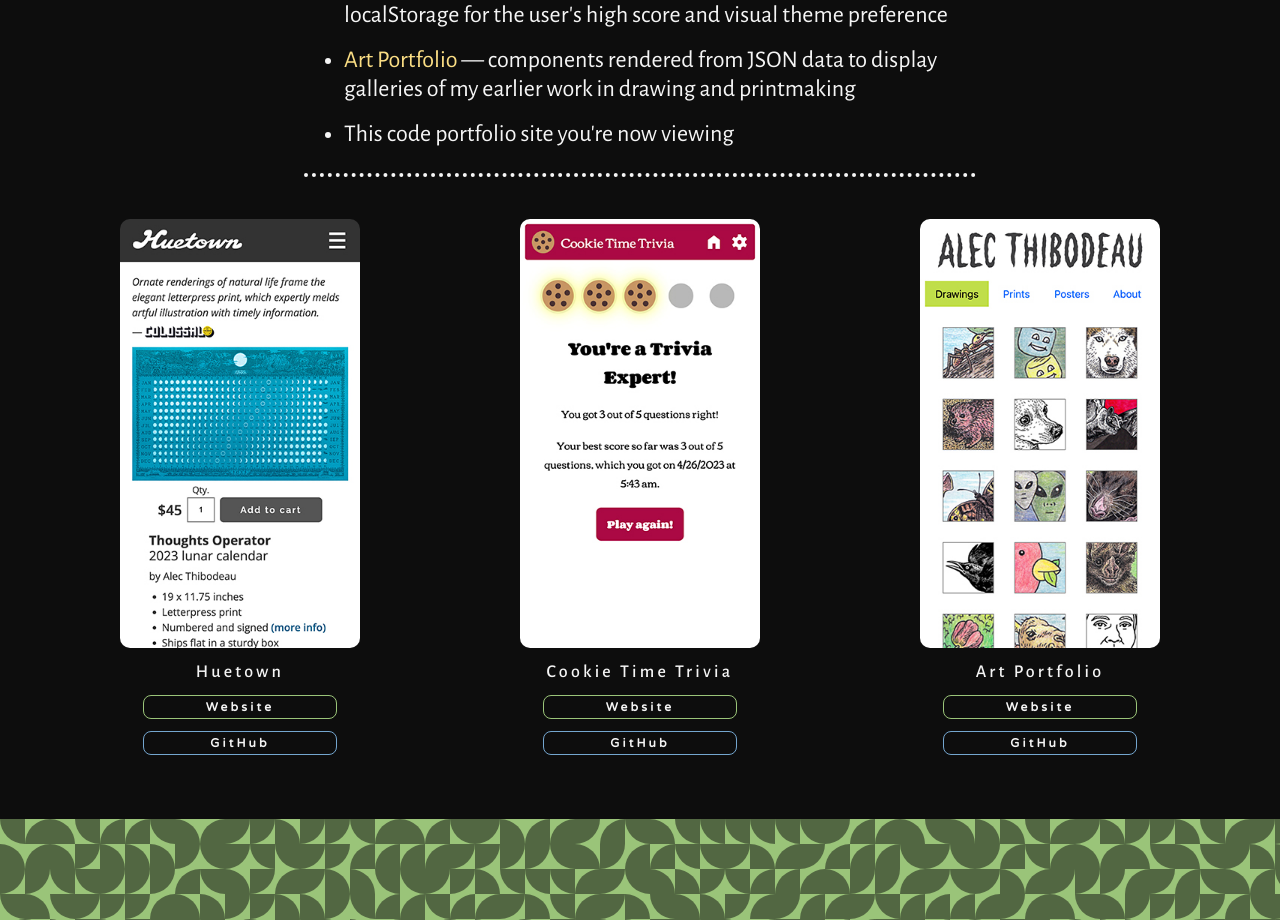
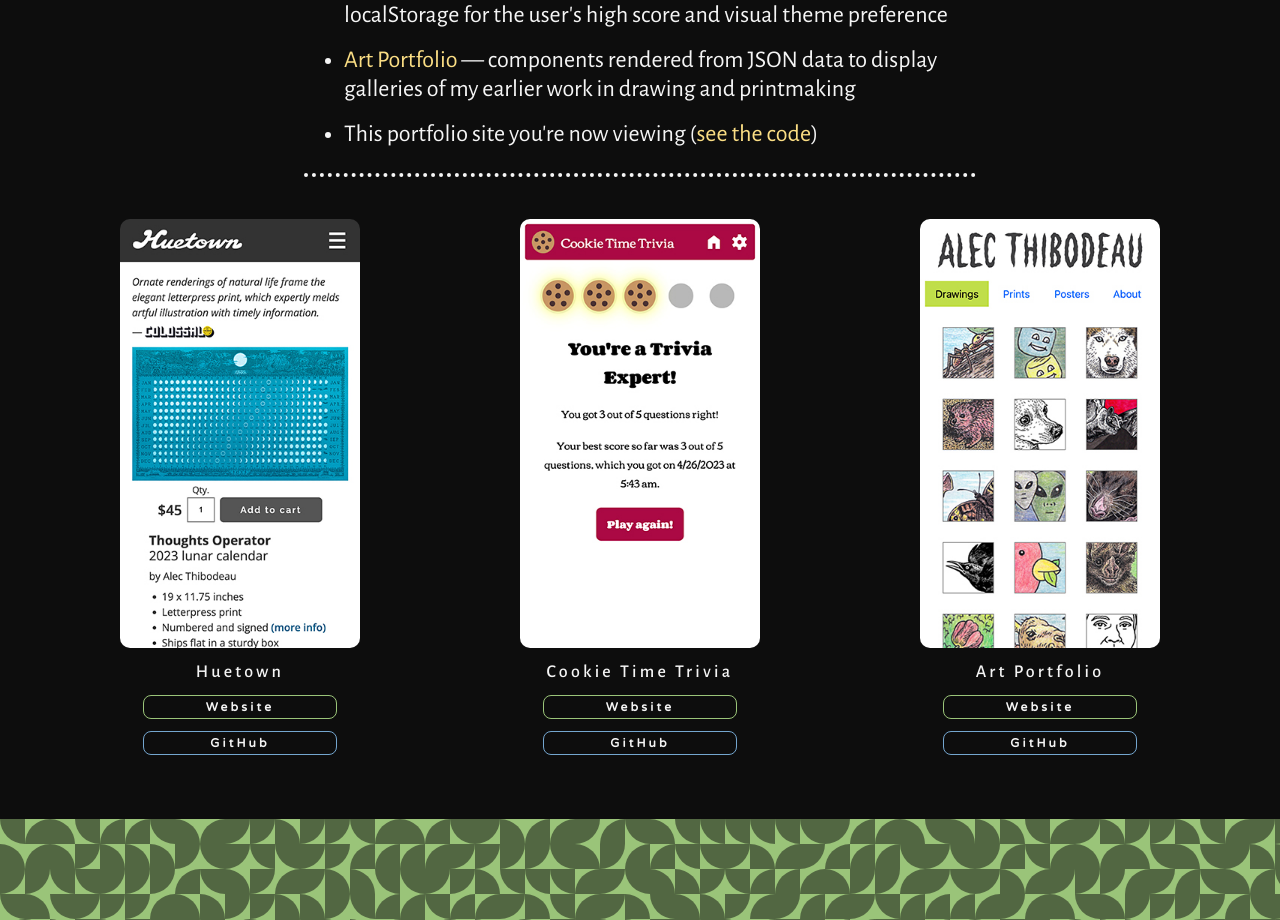
Before and after one commit to alecthibodeau/alecthibodeau.github.io, a React (Create React App) app: page / in a window 1280 px wide. Shown: the part 1732-2652 px from the top of the page. Built offline with nearby package versions, Linux system fonts and the light colour scheme.

Commit message:
Update hypertext in constants

```diff
--- a/src/components/Main.tsx
+++ b/src/components/Main.tsx
@@ -96,7 +96,13 @@ function Main(props: { isBreakpointXs: boolean, viewportWidth: number }): JSX.El
         </p>
         <ul>
           {selectProjects.map(renderProjectDescription)}
-          <li>This code portfolio site you're now viewing</li>
+          <li>
+            <span>This portfolio site you're now viewing (</span>
+            <a className="text-link" href={hypertextReference.codePortfolio}>
+              see the code
+            </a>
+            <span>)</span>
+          </li>
         </ul>
         <div className={sections.projects}>
           {selectProjects.map(renderProjectItem)}
--- a/src/constants.ts
+++ b/src/constants.ts
@@ -22,6 +22,7 @@ import resume from './assets/images/icon_solid_resume.svg';
 
 const hypertextReference = {
   artPortfolio: 'https://alecthibodeau.com',
+  codePortfolio: 'https://github.com/alecthibodeau/alecthibodeau.github.io',
   cookieTimeTrivia: 'https://alect.me/cookie-time-trivia',
   gitHub: 'https://github.com/alecthibodeau',
   huetown: 'https://huetown.com',
```
